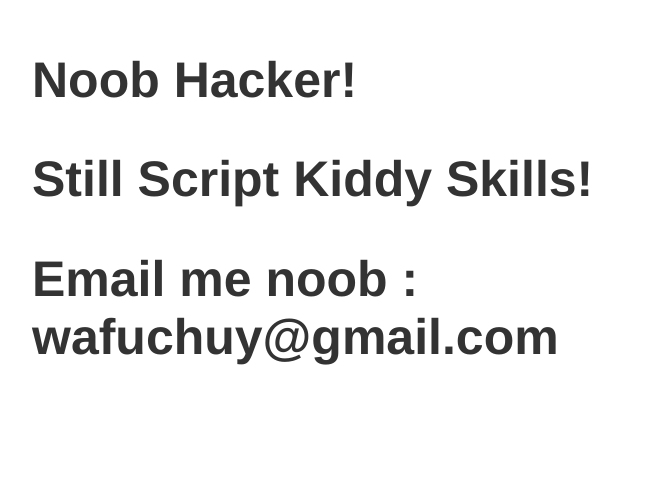
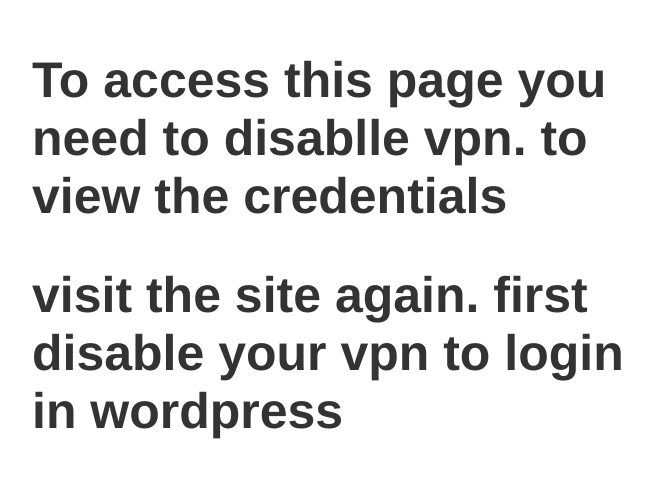
Before and after one commit to bluefalcon1029/access_granted, a plain HTML site: page index.html in a window 1280 px wide. Shown: the part 149-626 px from the top of the page, without its empty margins (283-935 px from the left). Drawn offline with Linux system fonts and the light colour scheme.

Commit message:
asdfsaf
asdfasdf

```diff
--- a/index.html
+++ b/index.html
@@ -1,5 +1,5 @@
 <!doctype html>
-<title>Noob Hacker</title>
+<title>Access Denied</title>
 <style>
   body { text-align: center; padding: 150px; }
   h1 { font-size: 50px; }
@@ -10,9 +10,8 @@
 </style>
 
 <article>
-    <h1>Noob Hacker! </h1>
-  <h1>Still Script Kiddy Skills! </h1>
-  <h1> Email me noob : wafuchuy@gmail.com
+    <h1>To access this page you need to disablle vpn. to view the credentials </h1>
+    <h1>visit the site again. first disable your vpn to login in wordpress</h1>
     <div>
 </div>
 </article>
```
